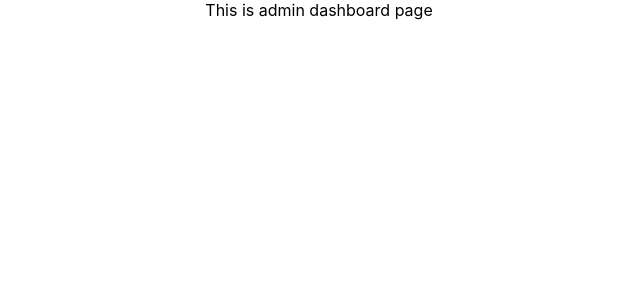
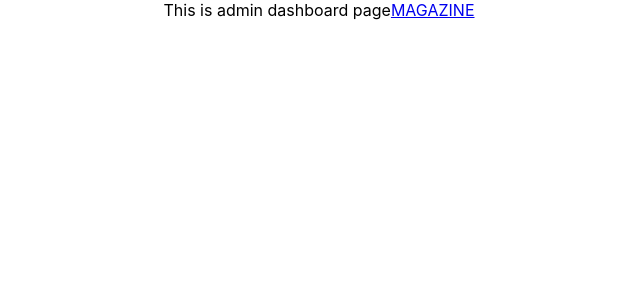
Before and after one commit to tatyanakarlen/Untitled-Magazine, a React (Create React App) app: page /dashboard in a window 1280 px wide. Shown: the top 300 px of the page, without its empty margins (321-961 px from the left). Built offline with nearby package versions, Linux system fonts and the light colour scheme.

Commit message:
added link to magazine from dashboard

```diff
--- a/src/pages/AdminDashboardPage/AdminDashboardPage.jsx
+++ b/src/pages/AdminDashboardPage/AdminDashboardPage.jsx
@@ -1,9 +1,13 @@
 import React from 'react'
+import { Link } from 'react-router-dom';
 
 const AdminDashboardPage = () => {
   return (
     <div>
       This is admin dashboard page
+      <Link className="nav-left-link" to="/">
+        MAGAZINE
+      </Link>
     </div>
   )
 }
```
